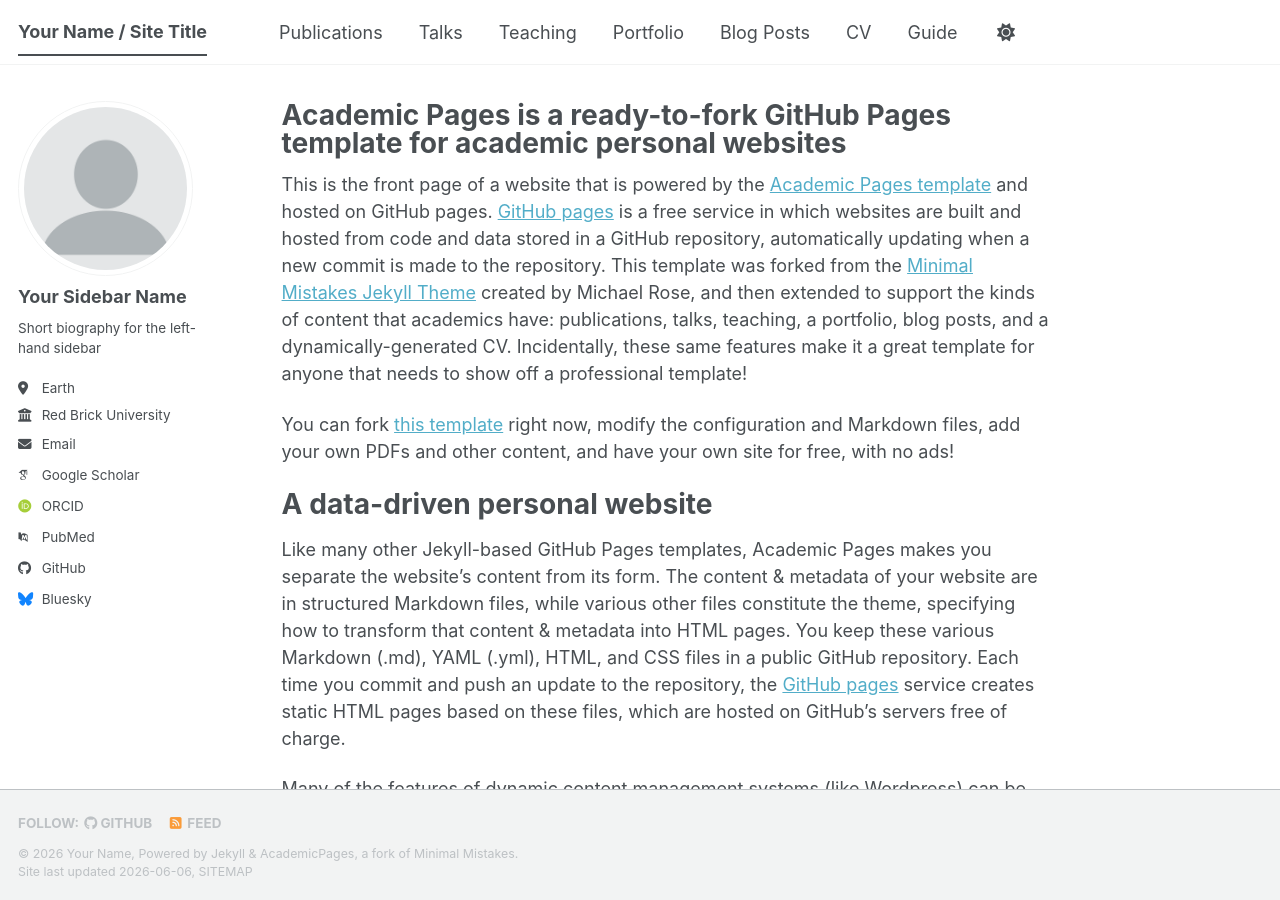
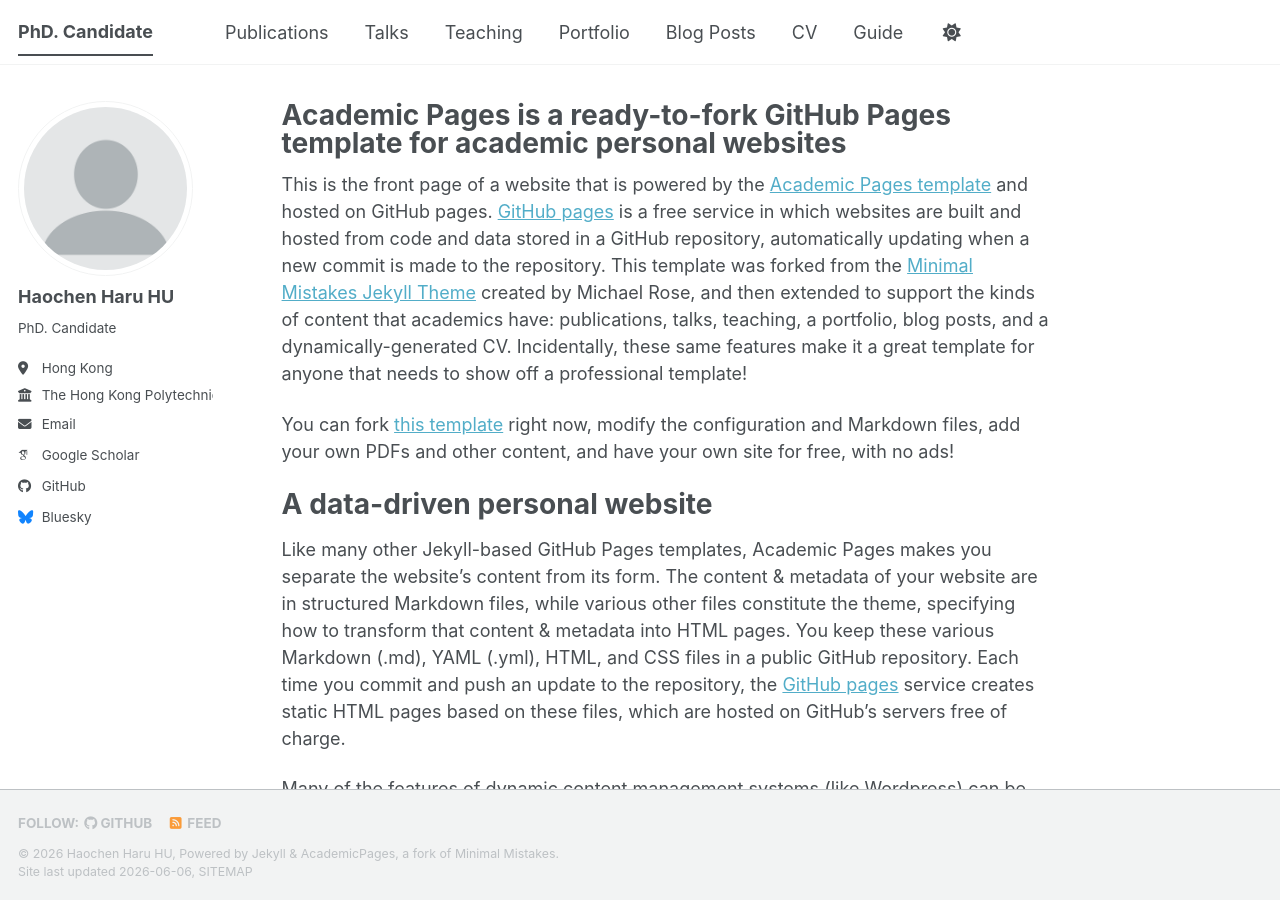
Before and after one commit to Haru2022/Haru2022.github.io, a Jekyll site: the page built from _pages/about.md, in a window 1280 px wide and 900 px high. Built offline with Jekyll 4.4.1, drawn with Linux system fonts in a browser that asks for light colours; some web fonts are replaced; a script bundle is joined from its source files by our own code; library files that are not in the unit come from our copies.

Commit message:
Update _config.yml

```diff
--- a/_config.yml
+++ b/_config.yml
@@ -9,14 +9,14 @@
 # Basic Site Settings
 locale                   : "en-US"
 site_theme               : "default" # The available themes options are "default", "air", "sunrise", "mint", "dirt" and "contrast"
-title                    : "Your Name / Site Title"
+title                    : "PhD. Candidate"
 title_separator          : "-"
-name                     : &name "Your Name"
+name                     : &name "Haochen Haru HU"
 description              : &description "Your Name's academic portfolio"   # Update this with a general description of your site, this is the default if not overridden by a page
-url                      : https://academicpages.github.io # The base hostname & protocol for your site e.g. "https://[your GitHub username].github.io",
+url                      : https://github.com/Haru2022/haochen-haru-hu.github.io # The base hostname & protocol for your site e.g. "https://[your GitHub username].github.io",
                                                            # or if you already have some other page hosted on Github then use "https://[your GitHub username].github.io/[Your Repo Name]"
 baseurl                  : "" # the subpath of your site, e.g. "/blog"
-repository               : "academicpages/academicpages.github.io"
+repository               : "Haru2022/haochen-haru-hu.github.io"
 
 # Site Author - The following control what appear as part of the author content on the side bar.
 #               If a field is blank the icon and link will not appear, otherwise it will be shown.
@@ -24,27 +24,27 @@ repository               : "academicpages/academicpages.github.io"
 author:
   # Biographic information
   avatar           : "profile.png"
-  name             : "Your Sidebar Name"
-  pronouns         : # example: "she/her"
-  bio              : "Short biography for the left-hand sidebar"
-  location         : "Earth"
-  employer         : "Red Brick University"
-  uri              : # URL
-  email            : "none@example.org"
+  name             : "Haochen Haru HU"
+  #pronouns         : # example: "she/her"
+  bio              : "PhD. Candidate"
+  location         : "Hong Kong"
+  employer         : "The Hong Kong Polytechnic University"
+  #uri              : # URL
+  email            : "haru-haochen.hu@connect.polyu.hk"
 
   # Academic websites
-  academia         : # URL
-  arxiv            : # URL - Update with the correct link to your profile
-  googlescholar    : "https://scholar.google.com/citations?user=PS_CX0AAAAAJ"
-  inspire-hep      : # URL
-  impactstory      : # URL
-  orcid            : "https://orcid.org/yourorcidurl"
-  semantic         : # URL
-  ssrn             : # URL
-  pubmed           : "https://www.ncbi.nlm.nih.gov/pubmed/?term=john+snow"
-  researchgate     : # URL
-  scopus           : # URL
-  zotero           : # URL
+  # academia         : # URL
+  # arxiv            : # URL - Update with the correct link to your profile
+  googlescholar    : "https://scholar.google.com/citations?user=u5zwRrAAAAAJ&hl=en"
+  # inspire-hep      : # URL
+  # impactstory      : # URL
+  # orcid            : "https://orcid.org/yourorcidurl"
+  # semantic         : # URL
+  # ssrn             : # URL
+  # pubmed           : "https://www.ncbi.nlm.nih.gov/pubmed/?term=john+snow"
+  # researchgate     : # URL
+  # scopus           : # URL
+  # zotero           : # URL
 
 
   # Repositories and software development
```
